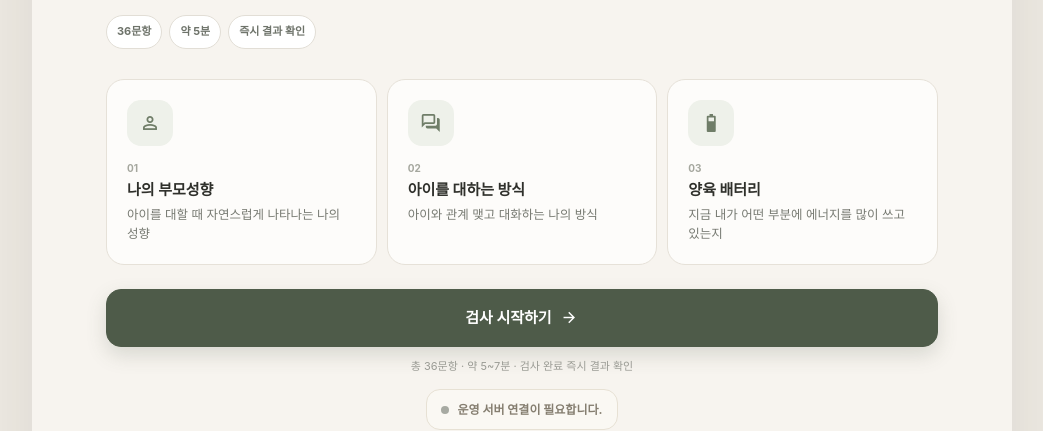
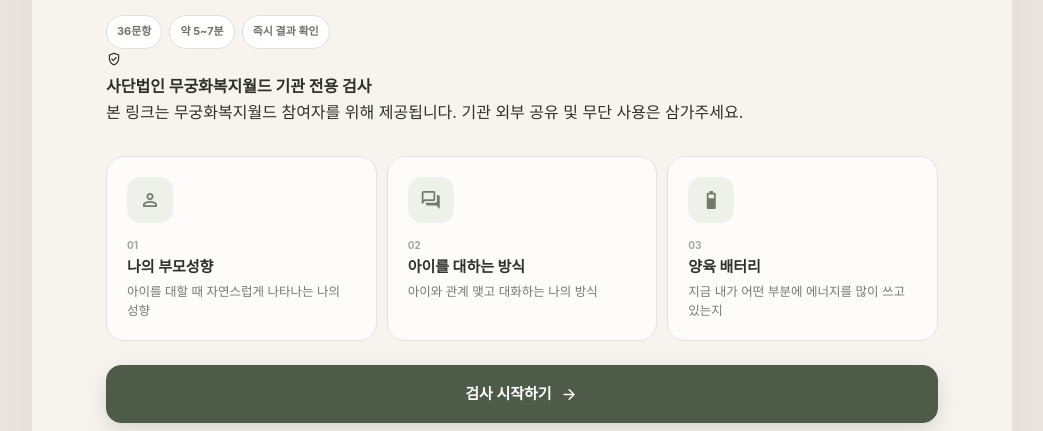
Before and after one commit to choiseonmi/maeumsai-parent-test, a plain HTML site: page index.html in a window 1280 px wide. Shown: the part 354-785 px from the top of the page, without its empty margins (118-1161 px from the left). Drawn offline with nearby package versions, Linux system fonts and the light colour scheme.

Commit message:
Add institution SEO and Kakao preview metadata

```diff
--- a/index.html
+++ b/index.html
@@ -4,8 +4,27 @@
     <meta charset="UTF-8">
     <meta name="viewport" content="width=device-width, initial-scale=1.0">
     <meta name="robots" content="noindex, nofollow">
+    <meta name="description" content="사단법인 무궁화복지월드 참여자를 위한 마음사이 부모 자기이해검사입니다. 부모성향, 양육태도, 양육배터리를 36문항으로 살펴보고 검사 후 개인 결과를 바로 확인할 수 있습니다.">
+    <meta name="author" content="마음사이">
+    <meta name="theme-color" content="#F7F4EE">
 
-    <title>마음사이 부모 자기이해 검사</title>
+    <title>사단법인 무궁화복지월드 | 마음사이 부모 자기이해검사</title>
+
+    <!-- Open Graph / Kakao -->
+    <meta property="og:type" content="website">
+    <meta property="og:locale" content="ko_KR">
+    <meta property="og:site_name" content="마음사이">
+    <meta property="og:title" content="사단법인 무궁화복지월드 | 부모 자기이해검사">
+    <meta property="og:description" content="무궁화복지월드 참여자 전용 검사입니다. 36문항으로 나의 부모성향, 양육태도, 현재의 양육배터리를 함께 살펴보세요.">
+    <meta property="og:url" content="https://choiseonmi.github.io/maeumsai-parent-test/?preview=1">
+    <meta property="og:image" content="https://choiseonmi.github.io/maeumsai-parent-test/images/type06.png">
+    <meta property="og:image:alt" content="마음사이 부모 자기이해검사 대표이미지">
+
+    <!-- X / 기타 미리보기 -->
+    <meta name="twitter:card" content="summary_large_image">
+    <meta name="twitter:title" content="사단법인 무궁화복지월드 | 부모 자기이해검사">
+    <meta name="twitter:description" content="무궁화복지월드 참여자 전용 36문항 부모 자기이해검사">
+    <meta name="twitter:image" content="https://choiseonmi.github.io/maeumsai-parent-test/images/type06.png">
 
     <!-- 아이콘 -->
     <link rel="stylesheet" href="https://fonts.googleapis.com/css2?family=Material+Symbols+Outlined:opsz,wght,FILL,GRAD@20..48,400,0,0">
@@ -48,8 +67,16 @@
 
             <div class="landing-points">
                 <span>36문항</span>
-                <span>약 5분</span>
+                <span>약 5~7분</span>
                 <span>즉시 결과 확인</span>
+            </div>
+
+            <div class="institution-only-notice" role="note">
+                <span class="material-symbols-outlined" aria-hidden="true">verified_user</span>
+                <div>
+                    <strong>사단법인 무궁화복지월드 기관 전용 검사</strong>
+                    <p>본 링크는 무궁화복지월드 참여자를 위해 제공됩니다. 기관 외부 공유 및 무단 사용은 삼가주세요.</p>
+                </div>
             </div>
         </div>
 
```
